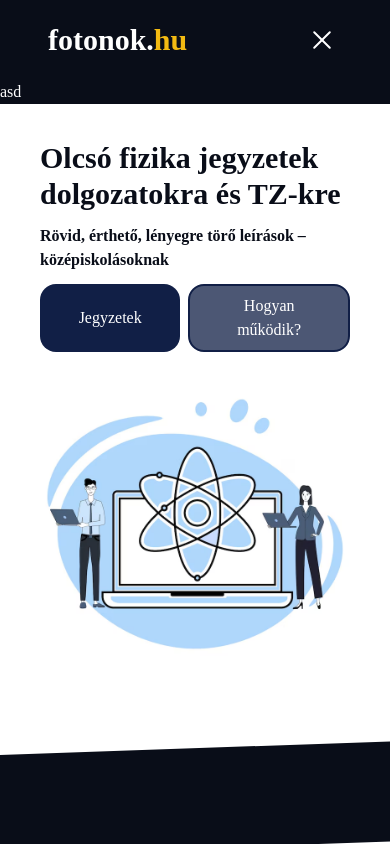
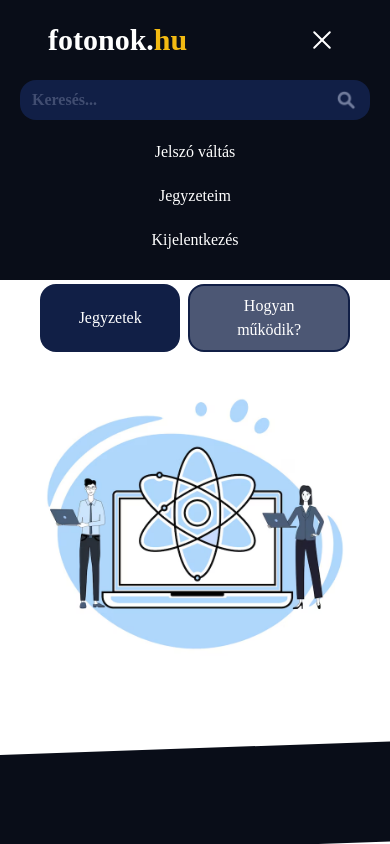
Before and after one commit to GMPBence/fotonok.hu, a React (Vite) app: page / in a window 390 px wide. Both pictures are taken after a click on the element 322 px from the left and 40 px from the top of the page. Shown: the top 844 px of the page. Built offline with nearby package versions, Linux system fonts and the light colour scheme.

Commit message:
Enhance Navbar component to include authentication-based links and improve mobile menu structure for better user experience.

```diff
--- a/src/components/Navbar.jsx
+++ b/src/components/Navbar.jsx
@@ -44,15 +44,55 @@
         className="flex lg:hidden p-2 flex-col gap-1 cursor-pointer"
         onClick={toggleMenu}
       >
-        <div className={`w-6 h-0.5 rounded-2xl bg-white transition-all duration-300 ${isActive ? 'rotate-45 translate-y-1.5' : ''}`}></div>
-        <div className={`w-6 h-0.5 rounded-2xl bg-white transition-all duration-300 ${isActive ? 'opacity-0' : ''}`}></div>
-        <div className={`w-6 h-0.5 rounded-2xl bg-white transition-all duration-300 ${isActive ? '-rotate-45 -translate-y-1.5' : ''}`}></div>
+        <div
+          className={`w-6 h-0.5 rounded-2xl bg-white transition-all duration-300 ${
+            isActive ? "rotate-45 translate-y-1.5" : ""
+          }`}
+        ></div>
+        <div
+          className={`w-6 h-0.5 rounded-2xl bg-white transition-all duration-300 ${
+            isActive ? "opacity-0" : ""
+          }`}
+        ></div>
+        <div
+          className={`w-6 h-0.5 rounded-2xl bg-white transition-all duration-300 ${
+            isActive ? "-rotate-45 -translate-y-1.5" : ""
+          }`}
+        ></div>
       </div>
 
-      {/* Mobile menu that shows/hides based on isActive */}
-      <div className={`absolute top-20 left-0 w-full bg-primary text-white transition-all duration-300 ${isActive ? 'block' : 'hidden'}`}>
-        {/* Mobile menu content */}
-        asd
+      <div
+        className={`absolute top-20 px-5 left-0 h-50 w-full bg-primary flex-col items-center gap-5 text-white transition-all duration-300 ${
+          isActive ? "flex" : "hidden"
+        }`}
+      >
+        <SearchBar />
+
+        {props.authenticated ? (
+          <Link
+            to="/asd"
+            className="text-white relative after:content-[''] after:absolute after:left-0 after:bottom-0 after:h-0.5 after:w-0 after:bg-white after:transition-all after:duration-300 hover:after:w-full"
+          >
+            Jelszó váltás
+          </Link>
+        ) : null}
+        {props.authenticated ? (
+          <Link
+            to="/asd"
+            className="text-white relative after:content-[''] after:absolute after:left-0 after:bottom-0 after:h-0.5 after:w-0 after:bg-white after:transition-all after:duration-300 hover:after:w-full"
+          >
+            Jegyzeteim
+          </Link>
+        ) : null}
+
+        {props.authenticated ? (
+          <Link
+            to="/asd"
+            className="text-white relative after:content-[''] after:absolute after:left-0 after:bottom-0 after:h-0.5 after:w-0 after:bg-white after:transition-all after:duration-300 hover:after:w-full"
+          >
+            Kijelentkezés
+          </Link>
+        ) : null}
       </div>
     </div>
   );
```
